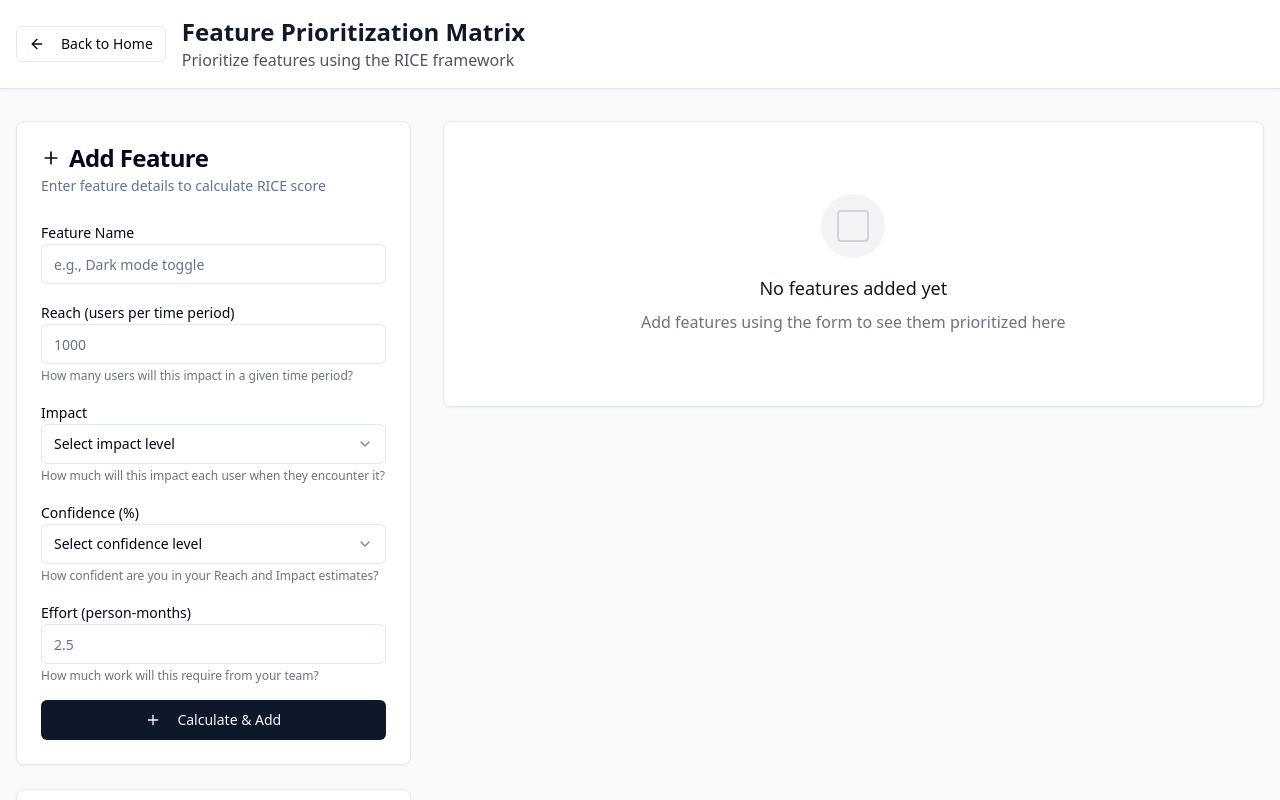
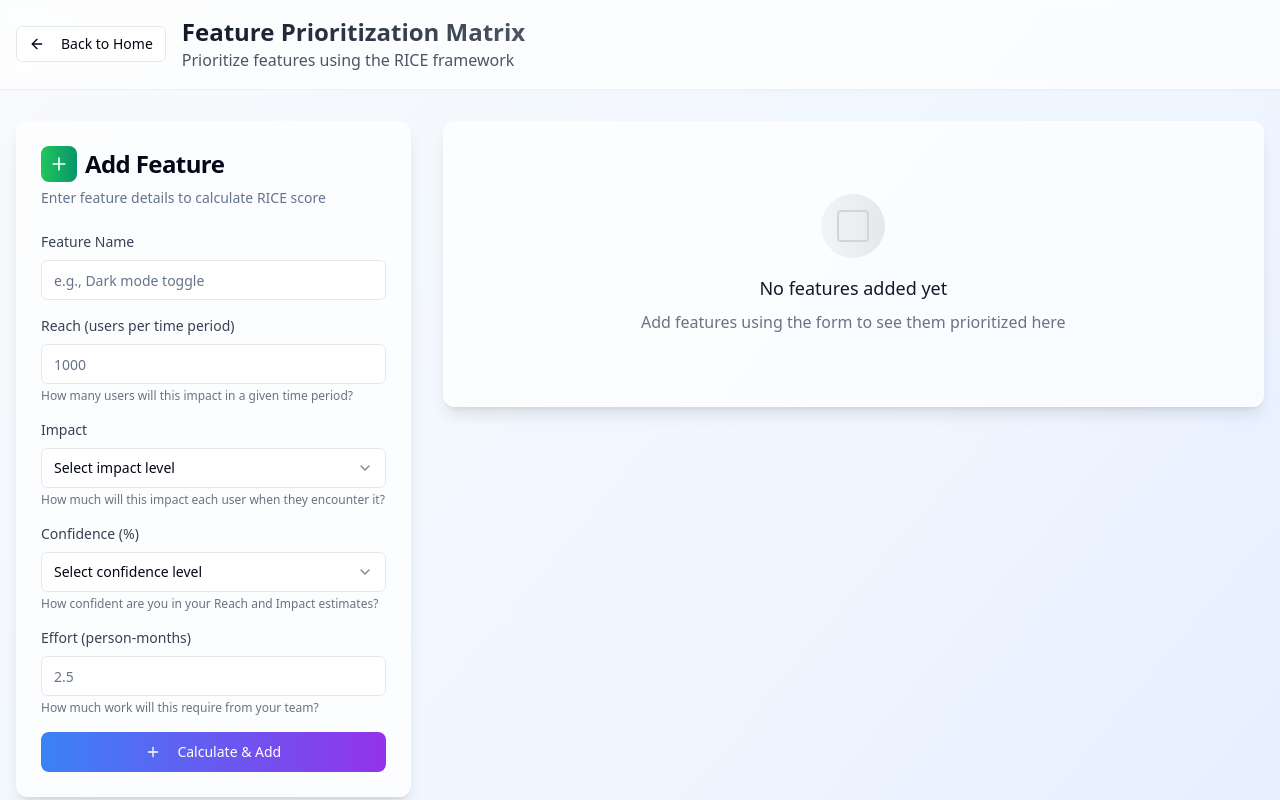
Before and after one commit to Dhivya-Bharathy/prem-product-playground-98, a React (Vite) app: page /tools/feature-prioritization in a window 1280 px wide. Shown: the top 800 px of the page. Built offline with nearby package versions, Linux system fonts and the light colour scheme.

Commit message:
feat: Apply DVF design style to tools
Updated Feature Prioritization Matrix, Product Metrics Dashboard, and Jobs to be Done Framework to match the modern, gradient-based design style used in the DVF Exercise for a consistent user experience.

```diff
--- a/src/components/feature-prioritization/FeatureForm.tsx
+++ b/src/components/feature-prioritization/FeatureForm.tsx
@@ -20,10 +20,12 @@ interface FeatureFormProps {
 
 const FeatureForm = ({ newFeature, onFeatureChange, onAddFeature }: FeatureFormProps) => {
   return (
-    <Card>
+    <>
       <CardHeader>
         <CardTitle className="flex items-center gap-2">
-          <Plus className="w-5 h-5" />
+          <div className="p-2 bg-gradient-to-r from-green-500 to-emerald-600 rounded-lg">
+            <Plus className="w-5 h-5 text-white" />
+          </div>
           Add Feature
         </CardTitle>
         <CardDescription>
@@ -32,17 +34,22 @@ const FeatureForm = ({ newFeature, onFeatureChange, onAddFeature }: FeatureFormP
       </CardHeader>
       <CardContent className="space-y-4">
         <div>
-          <Label htmlFor="featureName">Feature Name</Label>
+          <Label htmlFor="featureName" className="text-sm font-medium text-gray-700 mb-2 block">
+            Feature Name
+          </Label>
           <Input
             id="featureName"
             placeholder="e.g., Dark mode toggle"
             value={newFeature.name}
             onChange={(e) => onFeatureChange('name', e.target.value)}
+            className="border-gray-200 focus:border-blue-500 focus:ring-blue-500"
           />
         </div>
 
         <div>
-          <Label htmlFor="reach">Reach (users per time period)</Label>
+          <Label htmlFor="reach" className="text-sm font-medium text-gray-700 mb-2 block">
+            Reach (users per time period)
+          </Label>
           <Input
             id="reach"
             type="number"
@@ -50,17 +57,20 @@ const FeatureForm = ({ newFeature, onFeatureChange, onAddFeature }: FeatureFormP
             placeholder="1000"
             value={newFeature.reach}
             onChange={(e) => onFeatureChange('reach', e.target.value)}
+            className="border-gray-200 focus:border-blue-500 focus:ring-blue-500"
           />
           <p className="text-xs text-gray-500 mt-1">How many users will this impact in a given time period?</p>
         </div>
 
         <div>
-          <Label htmlFor="impact">Impact</Label>
+          <Label htmlFor="impact" className="text-sm font-medium text-gray-700 mb-2 block">
+            Impact
+          </Label>
           <Select
             value={newFeature.impact}
             onValueChange={(value) => onFeatureChange('impact', value)}
           >
-            <SelectTrigger>
+            <SelectTrigger className="border-gray-200 focus:border-blue-500 focus:ring-blue-500">
               <SelectValue placeholder="Select impact level" />
             </SelectTrigger>
             <SelectContent>
@@ -75,12 +85,14 @@ const FeatureForm = ({ newFeature, onFeatureChange, onAddFeature }: FeatureFormP
         </div>
 
         <div>
-          <Label htmlFor="confidence">Confidence (%)</Label>
+          <Label htmlFor="confidence" className="text-sm font-medium text-gray-700 mb-2 block">
+            Confidence (%)
+          </Label>
           <Select
             value={newFeature.confidence}
             onValueChange={(value) => onFeatureChange('confidence', value)}
           >
-            <SelectTrigger>
+            <SelectTrigger className="border-gray-200 focus:border-blue-500 focus:ring-blue-500">
               <SelectValue placeholder="Select confidence level" />
             </SelectTrigger>
             <SelectContent>
@@ -93,7 +105,9 @@ const FeatureForm = ({ newFeature, onFeatureChange, onAddFeature }: FeatureFormP
         </div>
 
         <div>
-          <Label htmlFor="effort">Effort (person-months)</Label>
+          <Label htmlFor="effort" className="text-sm font-medium text-gray-700 mb-2 block">
+            Effort (person-months)
+          </Label>
           <Input
             id="effort"
             type="number"
@@ -102,16 +116,20 @@ const FeatureForm = ({ newFeature, onFeatureChange, onAddFeature }: FeatureFormP
             placeholder="2.5"
             value={newFeature.effort}
             onChange={(e) => onFeatureChange('effort', e.target.value)}
+            className="border-gray-200 focus:border-blue-500 focus:ring-blue-500"
           />
           <p className="text-xs text-gray-500 mt-1">How much work will this require from your team?</p>
         </div>
 
-        <Button onClick={onAddFeature} className="w-full">
+        <Button
+          onClick={onAddFeature}
+          className="w-full bg-gradient-to-r from-blue-500 to-purple-600 hover:from-blue-600 hover:to-purple-700 text-white font-medium py-3 rounded-lg transition-all duration-200 transform hover:scale-105"
+        >
           <Plus className="w-4 h-4 mr-2" />
           Calculate & Add
         </Button>
       </CardContent>
-    </Card>
+    </>
   );
 };
 
--- a/src/components/feature-prioritization/FeatureResultsTable.tsx
+++ b/src/components/feature-prioritization/FeatureResultsTable.tsx
@@ -30,7 +30,7 @@ const FeatureResultsTable = ({ features, onRemoveFeature }: FeatureResultsTableP
   if (features.length === 0) {
     return (
       <div className="text-center py-12">
-        <div className="w-16 h-16 mx-auto mb-4 bg-gray-100 rounded-full flex items-center justify-center">
+        <div className="w-16 h-16 mx-auto mb-4 bg-gradient-to-r from-gray-100 to-gray-200 rounded-full flex items-center justify-center">
           <div className="w-8 h-8 border-2 border-gray-300 rounded"></div>
         </div>
         <h3 className="text-lg font-medium text-gray-900 mb-2">No features added yet</h3>
@@ -46,16 +46,20 @@ const FeatureResultsTable = ({ features, onRemoveFeature }: FeatureResultsTableP
           <h3 className="text-lg font-semibold">Prioritized Features</h3>
           <p className="text-sm text-gray-600">{features.length} feature{features.length !== 1 ? 's' : ''} ranked by RICE score</p>
         </div>
-        <Button onClick={handleDownload} size="sm" className="gap-2">
+        <Button
+          onClick={handleDownload}
+          size="sm"
+          className="gap-2 bg-gradient-to-r from-blue-500 to-purple-600 hover:from-blue-600 hover:to-purple-700"
+        >
           <Download className="w-4 h-4" />
           Export to Excel
         </Button>
       </div>
 
-      <div className="border rounded-lg overflow-hidden">
+      <div className="border rounded-lg overflow-hidden bg-white/50 backdrop-blur-sm">
         <Table>
           <TableHeader>
-            <TableRow className="bg-gray-50">
+            <TableRow className="bg-gradient-to-r from-gray-50 to-gray-100">
               <TableHead className="w-16">Rank</TableHead>
               <TableHead>Feature</TableHead>
               <TableHead className="w-24">RICE Score</TableHead>
@@ -69,10 +73,10 @@ const FeatureResultsTable = ({ features, onRemoveFeature }: FeatureResultsTableP
           </TableHeader>
           <TableBody>
             {features.map((feature, index) => (
-              <TableRow key={feature.id} className="hover:bg-gray-50">
+              <TableRow key={feature.id} className="hover:bg-white/70 transition-colors">
                 <TableCell>
                   <div className="flex items-center justify-center">
-                    <Badge variant="outline" className="w-8 h-8 rounded-full p-0 flex items-center justify-center">
+                    <Badge variant="outline" className="w-8 h-8 rounded-full p-0 flex items-center justify-center bg-gradient-to-r from-blue-50 to-purple-50">
                       {index + 1}
                     </Badge>
                   </div>
@@ -82,7 +86,7 @@ const FeatureResultsTable = ({ features, onRemoveFeature }: FeatureResultsTableP
                     <div className="font-medium">{feature.name}</div>
                     <div className="w-full bg-gray-200 rounded-full h-2">
                       <div
-                        className="bg-blue-500 h-2 rounded-full transition-all duration-300"
+                        className="bg-gradient-to-r from-blue-500 to-purple-600 h-2 rounded-full transition-all duration-300"
                         style={{ width: `${getScoreBarWidth(feature.riceScore)}%` }}
                       ></div>
                     </div>
--- a/src/components/feature-prioritization/FeatureSummaryStats.tsx
+++ b/src/components/feature-prioritization/FeatureSummaryStats.tsx
@@ -18,11 +18,11 @@ const FeatureSummaryStats = ({ features }: FeatureSummaryStatsProps) => {
 
   return (
     <div className="grid grid-cols-1 md:grid-cols-4 gap-4 mb-6">
-      <Card>
+      <Card className="bg-white/70 backdrop-blur-sm border-white/20">
         <CardContent className="p-4">
           <div className="flex items-center gap-3">
-            <div className="p-2 bg-blue-100 rounded-lg">
-              <Target className="w-5 h-5 text-blue-600" />
+            <div className="p-2 bg-gradient-to-r from-blue-500 to-blue-600 rounded-lg">
+              <Target className="w-5 h-5 text-white" />
             </div>
             <div>
               <p className="text-sm text-gray-600">Total Features</p>
@@ -32,11 +32,11 @@ const FeatureSummaryStats = ({ features }: FeatureSummaryStatsProps) => {
         </CardContent>
       </Card>
 
-      <Card>
+      <Card className="bg-white/70 backdrop-blur-sm border-white/20">
         <CardContent className="p-4">
           <div className="flex items-center gap-3">
-            <div className="p-2 bg-green-100 rounded-lg">
-              <TrendingUp className="w-5 h-5 text-green-600" />
+            <div className="p-2 bg-gradient-to-r from-green-500 to-green-600 rounded-lg">
+              <TrendingUp className="w-5 h-5 text-white" />
             </div>
             <div>
               <p className="text-sm text-gray-600">Avg RICE Score</p>
@@ -46,11 +46,11 @@ const FeatureSummaryStats = ({ features }: FeatureSummaryStatsProps) => {
         </CardContent>
       </Card>
 
-      <Card>
+      <Card className="bg-white/70 backdrop-blur-sm border-white/20">
         <CardContent className="p-4">
           <div className="flex items-center gap-3">
-            <div className="p-2 bg-red-100 rounded-lg">
-              <BarChart3 className="w-5 h-5 text-red-600" />
+            <div className="p-2 bg-gradient-to-r from-red-500 to-red-600 rounded-lg">
+              <BarChart3 className="w-5 h-5 text-white" />
             </div>
             <div>
               <p className="text-sm text-gray-600">High Priority</p>
@@ -60,7 +60,7 @@ const FeatureSummaryStats = ({ features }: FeatureSummaryStatsProps) => {
         </CardContent>
       </Card>
 
-      <Card>
+      <Card className="bg-white/70 backdrop-blur-sm border-white/20">
         <CardContent className="p-4">
           <div className="space-y-2">
             <p className="text-sm text-gray-600">Priority Distribution</p>
--- a/src/pages/FeaturePrioritization.tsx
+++ b/src/pages/FeaturePrioritization.tsx
@@ -19,19 +19,21 @@ const FeaturePrioritization = () => {
   } = useFeaturePrioritization();
 
   return (
-    <div className="min-h-screen bg-gray-50">
+    <div className="min-h-screen bg-gradient-to-br from-slate-50 via-blue-50 to-indigo-100">
       {/* Header */}
-      <header className="bg-white shadow-sm border-b">
+      <header className="bg-white/70 backdrop-blur-sm shadow-sm border-b border-white/20">
         <div className="container mx-auto px-4 py-4">
           <div className="flex items-center gap-4">
-            <Button variant="outline" size="sm" asChild>
+            <Button variant="outline" size="sm" asChild className="bg-white/80 hover:bg-white">
               <Link to="/">
                 <ArrowLeft className="w-4 h-4 mr-2" />
                 Back to Home
               </Link>
             </Button>
             <div>
-              <h1 className="text-2xl font-bold text-gray-900">Feature Prioritization Matrix</h1>
+              <h1 className="text-2xl font-bold bg-gradient-to-r from-gray-900 to-gray-600 bg-clip-text text-transparent">
+                Feature Prioritization Matrix
+              </h1>
               <p className="text-gray-600">Prioritize features using the RICE framework</p>
             </div>
           </div>
@@ -39,30 +41,36 @@ const FeaturePrioritization = () => {
       </header>
 
       <div className="container mx-auto px-4 py-8">
+        <div className="max-w-7xl mx-auto">
           {/* Summary Statistics */}
           <FeatureSummaryStats features={features} />
 
           <div className="grid lg:grid-cols-3 gap-8">
             {/* Left Column - Form and Framework Info */}
             <div className="lg:col-span-1 space-y-6">
+              <div className="bg-white/70 backdrop-blur-sm rounded-xl shadow-lg border border-white/20">
                 <FeatureForm
                   newFeature={newFeature}
                   onFeatureChange={updateFeatureField}
                   onAddFeature={addFeature}
                 />
+              </div>
+              <div className="bg-white/70 backdrop-blur-sm rounded-xl shadow-lg border border-white/20">
                 <RiceFrameworkExplanation />
+              </div>
             </div>
 
             {/* Right Column - Results */}
             <div className="lg:col-span-2">
-            <Card className="h-fit">
+              <div className="bg-white/70 backdrop-blur-sm rounded-xl shadow-lg border border-white/20">
                 <CardContent className="p-6">
                   <FeatureResultsTable
                     features={features}
                     onRemoveFeature={removeFeature}
                   />
                 </CardContent>
-            </Card>
+              </div>
+            </div>
           </div>
         </div>
       </div>
--- a/src/pages/JobsToBeDone.tsx
+++ b/src/pages/JobsToBeDone.tsx
@@ -106,7 +106,7 @@ const JobsToBeDone = () => {
   return (
     <div className="min-h-screen bg-gradient-to-br from-slate-50 via-blue-50 to-indigo-100">
       {/* Header */}
-      <header className="bg-white shadow-sm border-b">
+      <header className="bg-white/70 backdrop-blur-sm shadow-sm border-b border-white/20">
         <div className="container mx-auto px-4 py-6">
           <div className="flex items-center justify-between">
             <div className="flex items-center gap-4">
@@ -117,7 +117,9 @@ const JobsToBeDone = () => {
                 </Link>
               </Button>
               <div>
-                <h1 className="text-3xl font-bold text-gray-900">Jobs to be Done Framework</h1>
+                <h1 className="text-3xl font-bold bg-gradient-to-r from-gray-900 to-gray-600 bg-clip-text text-transparent">
+                  Jobs to be Done Framework
+                </h1>
                 <p className="text-gray-600 mt-1">
                   Understand customer needs using Clayton Christensen's methodology
                 </p>
@@ -130,11 +132,11 @@ const JobsToBeDone = () => {
                     <Users className="w-4 h-4 mr-1" />
                     {statements.length} Statements
                   </Badge>
-                  <Button size="sm" variant="outline" onClick={handleExportAll}>
+                  <Button size="sm" variant="outline" onClick={handleExportAll} className="bg-white/80 hover:bg-white">
                     <Download className="w-4 h-4 mr-2" />
                     Export All
                   </Button>
-                  <Button size="sm" variant="outline" onClick={handleClearAll}>
+                  <Button size="sm" variant="outline" onClick={handleClearAll} className="bg-white/80 hover:bg-white">
                     <Trash2 className="w-4 h-4 mr-2" />
                     Clear All
                   </Button>
--- a/src/pages/MetricsDashboard.tsx
+++ b/src/pages/MetricsDashboard.tsx
@@ -1,9 +1,10 @@
+
 import { useState, useEffect } from "react";
 import { Button } from "@/components/ui/button";
 import { Card, CardContent, CardDescription, CardHeader, CardTitle } from "@/components/ui/card";
 import { Tabs, TabsContent, TabsList, TabsTrigger } from "@/components/ui/tabs";
 import { Link } from "react-router-dom";
-import { ArrowLeft, FileSpreadsheet, RefreshCw, TrendingUp, Settings, Database } from "lucide-react";
+import { ArrowLeft, FileSpreadsheet, RefreshCw, TrendingUp, Database } from "lucide-react";
 import { useToast } from "@/hooks/use-toast";
 import { downloadMetricsAsExcel } from "@/utils/metricsUtils";
 import { saveMetricsToStorage, loadMetricsFromStorage } from "@/utils/metricsStorage";
@@ -123,19 +124,21 @@ const MetricsDashboard = () => {
   ];
 
   return (
-    <div className="min-h-screen bg-gray-50">
-      <header className="bg-white shadow-sm border-b">
+    <div className="min-h-screen bg-gradient-to-br from-slate-50 via-blue-50 to-indigo-100">
+      <header className="bg-white/70 backdrop-blur-sm shadow-sm border-b border-white/20">
         <div className="container mx-auto px-4 py-4">
           <div className="flex items-center justify-between">
             <div className="flex items-center gap-4">
-              <Button variant="outline" size="sm" asChild>
+              <Button variant="outline" size="sm" asChild className="bg-white/80 hover:bg-white">
                 <Link to="/">
                   <ArrowLeft className="w-4 h-4 mr-2" />
                   Back to Home
                 </Link>
               </Button>
               <div>
-                <h1 className="text-2xl font-bold text-gray-900">Product Metrics Dashboard</h1>
+                <h1 className="text-2xl font-bold bg-gradient-to-r from-gray-900 to-gray-600 bg-clip-text text-transparent">
+                  Product Metrics Dashboard
+                </h1>
                 <p className="text-gray-600">Track and analyze key product metrics and KPIs</p>
               </div>
             </div>
@@ -145,6 +148,7 @@ const MetricsDashboard = () => {
                 onClick={() => setShowDataForm(!showDataForm)}
                 variant="outline"
                 size="sm"
+                className="bg-white/80 hover:bg-white"
               >
                 <Database className="w-4 h-4 mr-2" />
                 {showDataForm ? 'Hide' : 'Manage'} Data
@@ -154,11 +158,12 @@ const MetricsDashboard = () => {
                 variant="outline"
                 size="sm"
                 disabled={loading}
+                className="bg-white/80 hover:bg-white"
               >
                 <RefreshCw className={`w-4 h-4 mr-2 ${loading ? 'animate-spin' : ''}`} />
                 Refresh Data
               </Button>
-              <Button onClick={handleDownloadExcel} variant="outline" size="sm">
+              <Button onClick={handleDownloadExcel} variant="outline" size="sm" className="bg-white/80 hover:bg-white">
                 <FileSpreadsheet className="w-4 h-4 mr-2" />
                 Download Excel
               </Button>
@@ -168,14 +173,17 @@ const MetricsDashboard = () => {
       </header>
 
       <div className="container mx-auto px-4 py-8">
+        <div className="max-w-7xl mx-auto">
           {showDataForm && (
             <div className="mb-8">
+              <div className="bg-white/70 backdrop-blur-sm rounded-xl shadow-lg border border-white/20 p-6">
                 <MetricDataForm metrics={metrics} onMetricsUpdate={handleMetricsUpdate} />
+              </div>
             </div>
           )}
 
           {metrics.length === 0 && !showDataForm && (
-          <Card className="mb-8">
+            <div className="bg-white/70 backdrop-blur-sm rounded-xl shadow-lg border border-white/20 mb-8">
               <CardContent className="text-center py-12">
                 <Database className="w-12 h-12 text-gray-400 mx-auto mb-4" />
                 <h3 className="text-lg font-semibold mb-2">No Metrics Data</h3>
@@ -187,10 +195,11 @@ const MetricsDashboard = () => {
                   Add Your First Metric
                 </Button>
               </CardContent>
-          </Card>
+            </div>
           )}
 
           {metrics.length > 0 && (
+            <div className="bg-white/70 backdrop-blur-sm rounded-xl shadow-lg border border-white/20 p-6">
               <Tabs defaultValue="all" className="space-y-6">
                 <TabsList className="grid w-full grid-cols-7">
                   {categories.map((category) => (
@@ -263,10 +272,14 @@ const MetricsDashboard = () => {
                   </TabsContent>
                 ))}
               </Tabs>
+            </div>
           )}
 
           <div className="mt-12">
+            <div className="bg-white/70 backdrop-blur-sm rounded-xl shadow-lg border border-white/20 p-6">
               <MetricsFrameworkGuide />
+            </div>
+          </div>
         </div>
       </div>
     </div>
```
Lines whose indentation alone changed are shown as unchanged.
